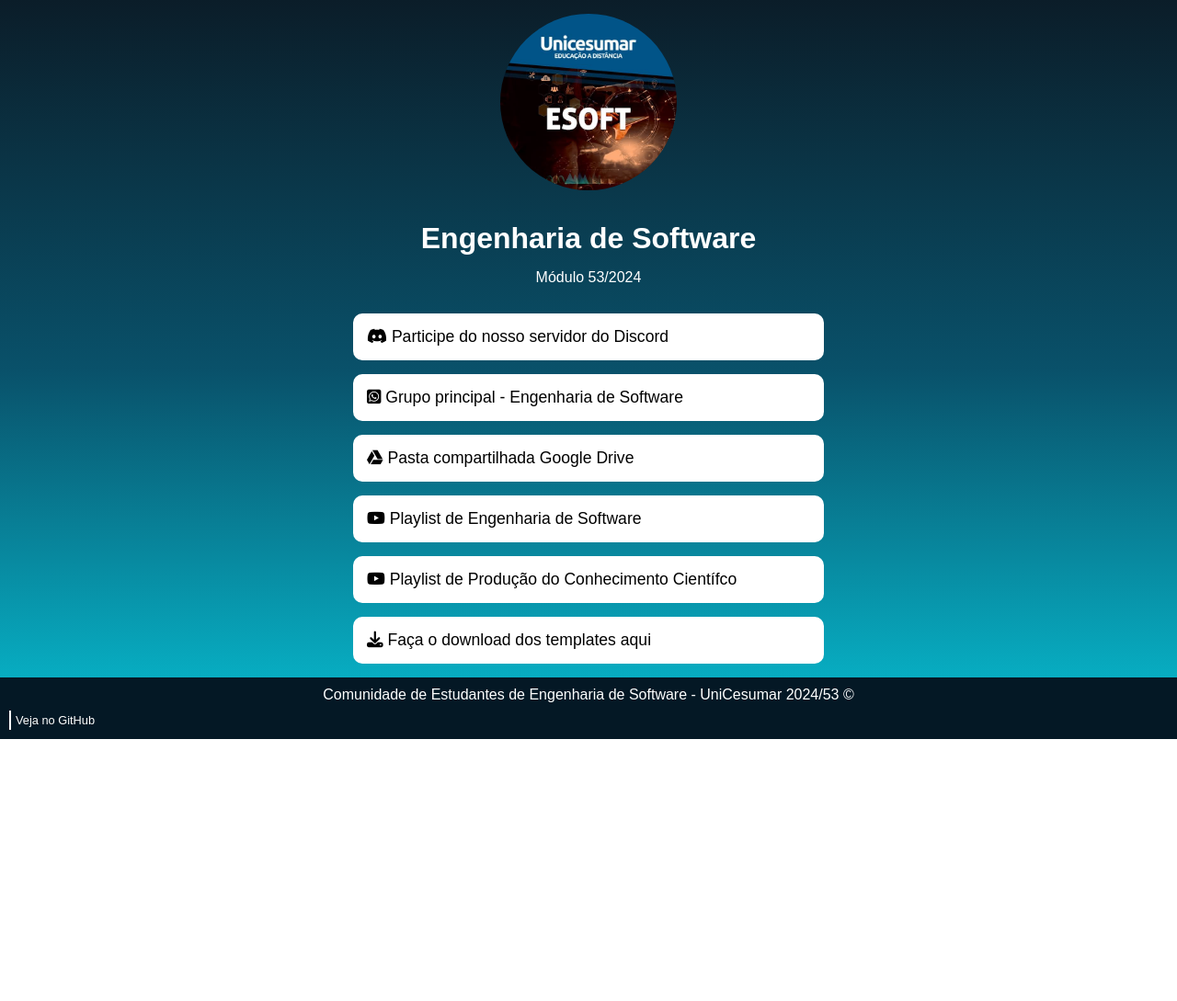
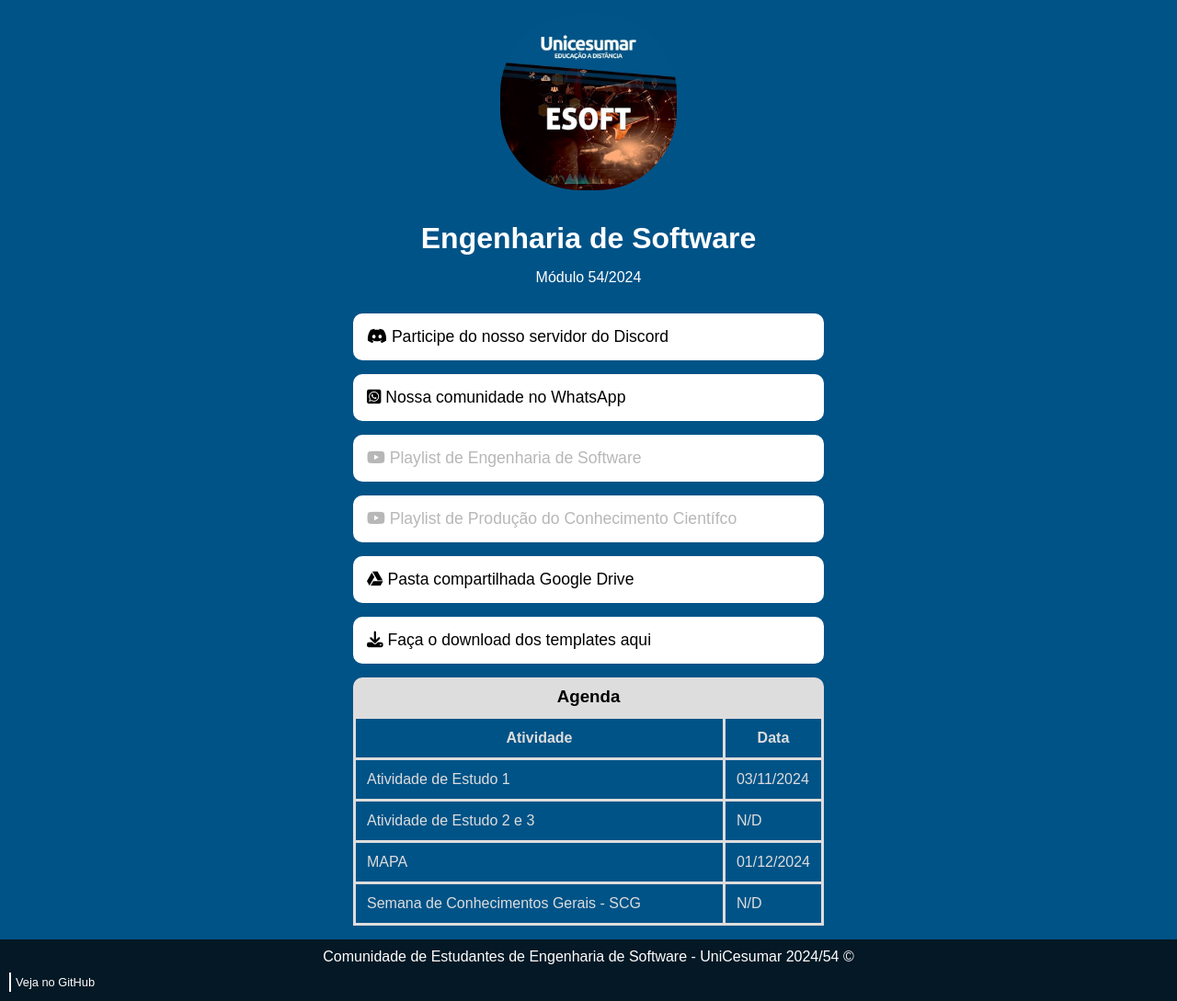
Before and after one commit to joaquim7zz/uniesoft, a plain HTML site: page index.html in a window 1280 px wide. Shown: the whole page at 92% size. Before the commit the page ends 804 px from the top, so only its background shows below. Drawn offline with Linux system fonts and the light colour scheme.

Commit message:
Adiciona uma agenda com datas das atividades e foi atualizado as disciplinas do módulo 54.

```diff
--- a/estilo/main.css
+++ b/estilo/main.css
@@ -7,7 +7,7 @@
 
 body {
   font-family: Arial, Helvetica, sans-serif;
-  background: linear-gradient(to bottom, #0B1D29, #09516A, #07BFD3);
+  background-color: #005387;
 }
 
 header {
@@ -33,13 +33,7 @@ header img {
   margin-top: 15px;
   margin-bottom: 15px;
   width: 15%;
-  border-radius: 100%;
-  cursor: pointer;
-}
-
-header img:hover {
-  transition: 0.8s ease-in-out;
-  box-shadow: 2px 2px 8px #03598f;
+  border-radius: 45%;
 }
 
 div {
@@ -56,7 +50,7 @@ div button{
   border-radius: 10px;
   border: 0;
   width: 40%;
-  background-color: white;
+  background: white;
   cursor: pointer;
 }
 
@@ -68,6 +62,44 @@ div button:hover {
   font-size: 1.4em;
   width: 50%;
 }
+
+section{
+display: flex;
+justify-content: center;
+align-items: center;
+
+}
+
+article {
+  width: 40%;
+  margin-bottom: 15px;;
+  border-radius: 10px;
+  border: 0;
+
+
+}
+
+article h1{
+  text-align: center;
+  padding: 10px;
+  background-color: #ddd;
+  border-radius: 10px 10px 0px 0px;
+}
+
+table {
+  border-collapse: collapse;
+
+}
+
+  th, td {
+    padding: 12px;
+    border: 3px solid #ddd;
+    width: 100%;
+    background-color: #005387;
+    color: #ddd;
+
+  }
+
 
 .options i {
   color: red;
--- a/estilo/responsive.css
+++ b/estilo/responsive.css
@@ -24,6 +24,10 @@
         padding: 15px;
         font-size: 1.2em;
     }
+
+    article {
+        width: 60%;
+    }
 }
 
 @media (max-width: 650px) {
@@ -47,6 +51,10 @@
     aside li:hover {
         width: 80%;
         font-size: 1.1em;
+    }
+
+    article {
+        width: 70%;
     }
 }
 
@@ -82,4 +90,10 @@
         width: 90%;
         font-size: 13px;
     }
+
+    article {
+        width: 90%;
+    }
+
+
 }
--- a/index.html
+++ b/index.html
@@ -4,7 +4,7 @@
 <head>
   <meta charset="UTF-8" />
   <meta name="viewport" content="width=device-width, initial-scale=1.0" />
-  <title>ESOFT</title>
+  <title>uniesoft</title>
 
   <link rel="shortcut icon" href="midia/favicon.ico" type="image/x-icon" />
   <link rel="shortcut icon" href="midia/favicon.ico" type="image/x-icon" />
@@ -19,7 +19,7 @@
   <header>
     <img src="midia/logo esoft.jpeg" alt="Logo esoft" />
     <h1>Engenharia de Software</h1>
-    <p>Módulo 53/2024</p>
+    <p>Módulo 54/2024</p>
   </header>
 
   <main>
@@ -33,9 +33,24 @@
 
     <div class="menu">
       <button onclick="window.open('https://chat.whatsapp.com/F74YU1txiexEaUu4tJXanr')">
-        <i class="fa-brands fa-square-whatsapp"></i> Grupo principal - Engenharia de Software
+        <i class="fa-brands fa-square-whatsapp"></i> Nossa comunidade no WhatsApp
       </button>
     </div>
+
+    <div class="menu">
+      <button onclick="window.open('pag/eng_software.html')" disabled>
+        <i class="fa-brands fa-youtube"></i>
+        Playlist de Engenharia de Software
+      </button>
+    </div>
+
+  </div>
+  <div class="menu">
+    <button onclick="window.open('pag/producao.html')" disabled>
+      <i class="fa-brands fa-youtube" ></i>
+      Playlist de Produção do Conhecimento Científco
+    </button>
+  </div>
 
     <div class="menu">
       <button onclick="window.open('https://drive.google.com/drive/folders/1-0cASLE_B5J8d82gCBtY67Yhgt4tp5Bd')">
@@ -45,30 +60,46 @@
     </div>
 
     <div class="menu">
-      <button onclick="window.open('pag/eng_software.html')">
-        <i class="fa-brands fa-youtube"></i>
-        Playlist de Engenharia de Software
-      </button>
-    </div>
-
-    </div>
-    <div class="menu">
-      <button onclick="window.open('pag/producao.html')">
-        <i class="fa-brands fa-youtube"></i>
-        Playlist de Produção do Conhecimento Científco
-      </button>
-    </div>
-
-    <div class="menu">
       <button onclick="window.open('pag/download.html')" id="map">
         <i class="fa-solid fa-download"></i> Faça o download dos templates aqui
       </button>
     </div>
 
+    <section>
+      <article>
+        <h1>Agenda</h1>
+        <table>
+          <tr>
+            <th>Atividade</th>
+            <th>Data</th>
+          </tr>
+          <tr>
+            <td>Atividade de Estudo 1</td>
+            <td>03/11/2024</td>
+          </tr>
+          <tr>
+            <tr>
+              <td>Atividade de Estudo 2 e 3</td>
+              <td>N/D</td>
+            </tr>
+            <tr>
+                <tr>
+                  <td>MAPA</td>
+                  <td>01/12/2024</td>
+                </tr>
+                <tr>
+            <td>Semana de Conhecimentos Gerais - SCG</td>
+            <td>N/D</td>
+          </tr>
+
+        </table>
+      </article>
+    </section>
+
   </main>
 
   <footer>
-    <p>Comunidade de Estudantes de Engenharia de Software - UniCesumar 2024/53 &copy;</p>
+    <p>Comunidade de Estudantes de Engenharia de Software - UniCesumar 2024/54 &copy;</p>
     <ul>
       <li><a href="https://github.com/joaquim7zz/esoft"> Veja no GitHub</a></li>
     </ul>
```
